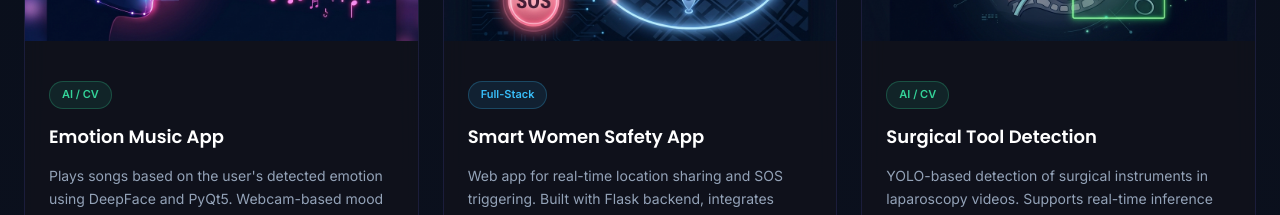
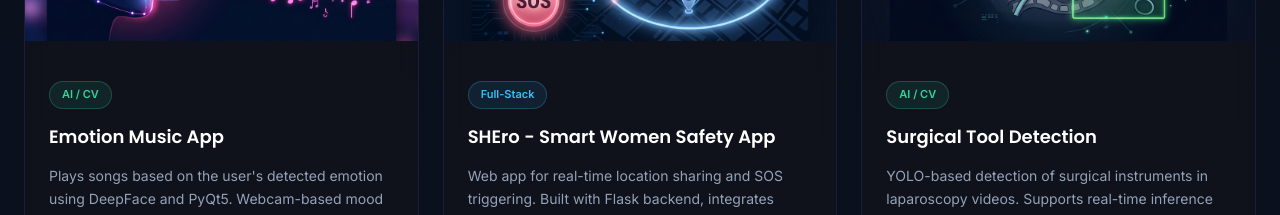
Before and after one commit to ArnavPundir22/arnavpundir22.github.io, a React (Vite) app: page / in a window 1280 px wide. Shown: the part 5000-5215 px from the top of the page. Built offline with nearby package versions, Linux system fonts and the light colour scheme.

Commit message:
updated redirecting link for SHEro

```diff
--- a/src/data/index.js
+++ b/src/data/index.js
@@ -201,12 +201,12 @@ export const projects = [
   },
   {
     id: 11,
-    title: 'Smart Women Safety App',
+    title: 'SHEro - Smart Women Safety App',
     description:
       'Web app for real-time location sharing and SOS triggering. Built with Flask backend, integrates maps and instant alert systems for emergency response.',
     tags: ['Flask', 'JavaScript', 'Maps API', 'Python'],
     category: 'Full-Stack',
-    github: 'https://github.com/ArnavPundir22/Smart-Women-Safety-App',
+    github: 'https://github.com/ArnavPundir22/SHEro-Smart-Women-Safety-App',
     live: null,
     featured: false,
     image: '/images/women-safety.png',
```
